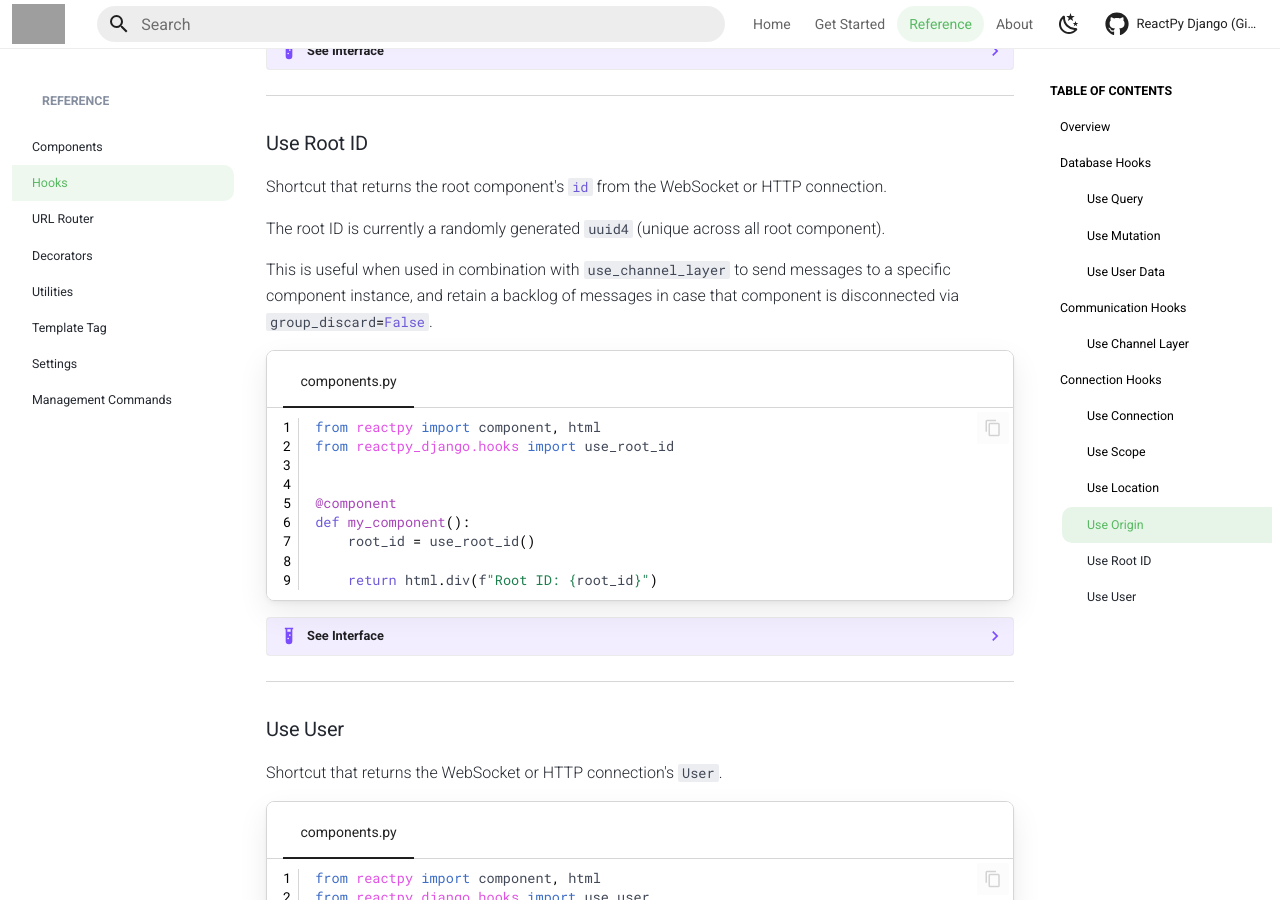
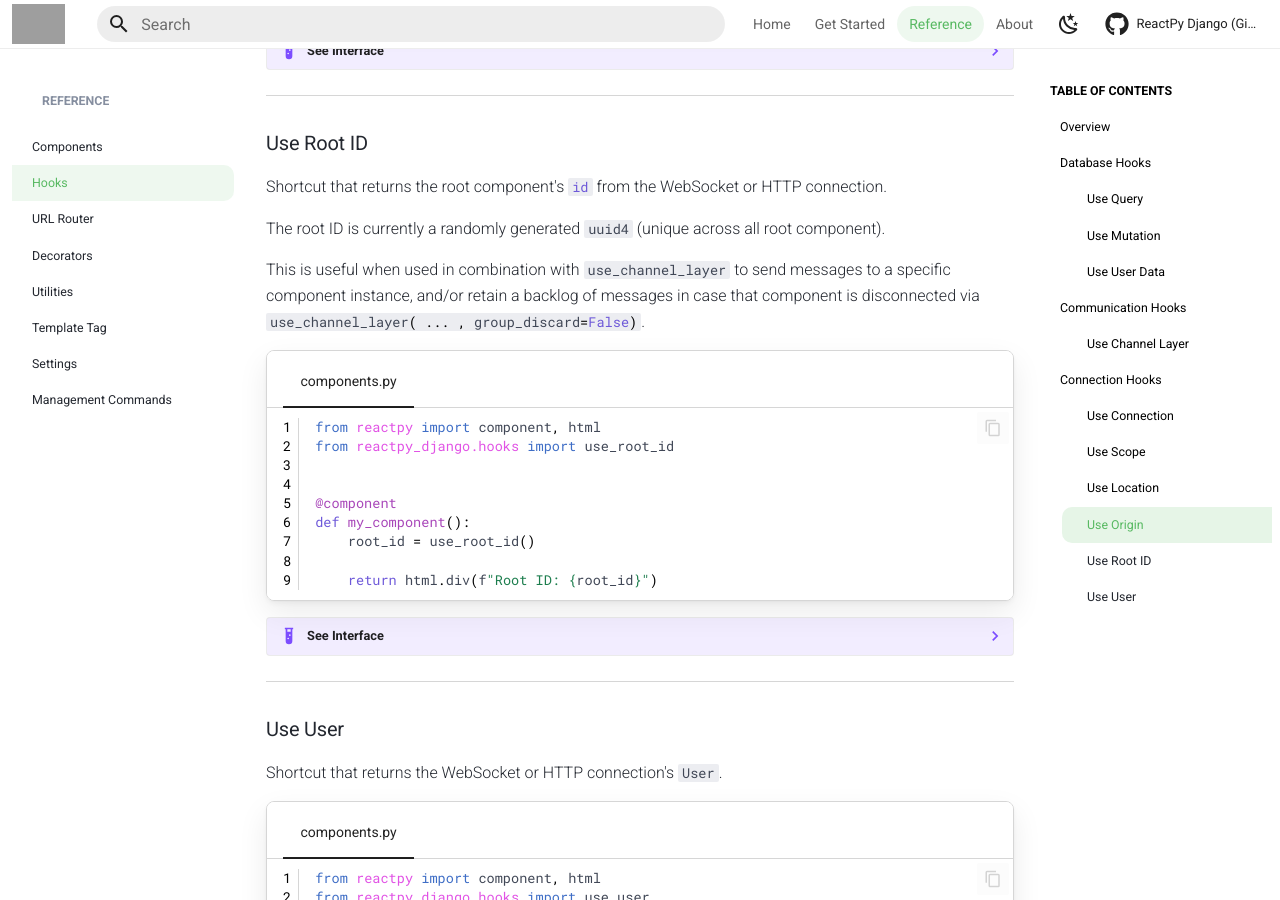
Before and after one commit to reactive-python/reactpy-django, an MkDocs documentation site: the page built from docs/src/reference/hooks.md, in a window 1280 px wide and 900 px high, scrolled down 5988 px. Built offline with MkDocs 1.6.1 and Material for MkDocs 9.7.7, drawn with Linux system fonts in a browser that asks for light colours; comment, search, counter and statistics services are not loaded; the version menu is left out; grey boxes are pictures that could not be loaded.

Commit message:
upd docs

```diff
--- a/docs/src/reference/hooks.md
+++ b/docs/src/reference/hooks.md
@@ -526,7 +526,7 @@ Shortcut that returns the root component's `#!python id` from the WebSocket or H
 
 The root ID is currently a randomly generated `#!python uuid4` (unique across all root component).
 
-This is useful when used in combination with [`#!python use_channel_layer`](#use-channel-layer) to send messages to a specific component instance, and retain a backlog of messages in case that component is disconnected via `#!python group_discard=False`.
+This is useful when used in combination with [`#!python use_channel_layer`](#use-channel-layer) to send messages to a specific component instance, and/or retain a backlog of messages in case that component is disconnected via `#!python use_channel_layer( ... , group_discard=False)`.
 
 === "components.py"
 
```
